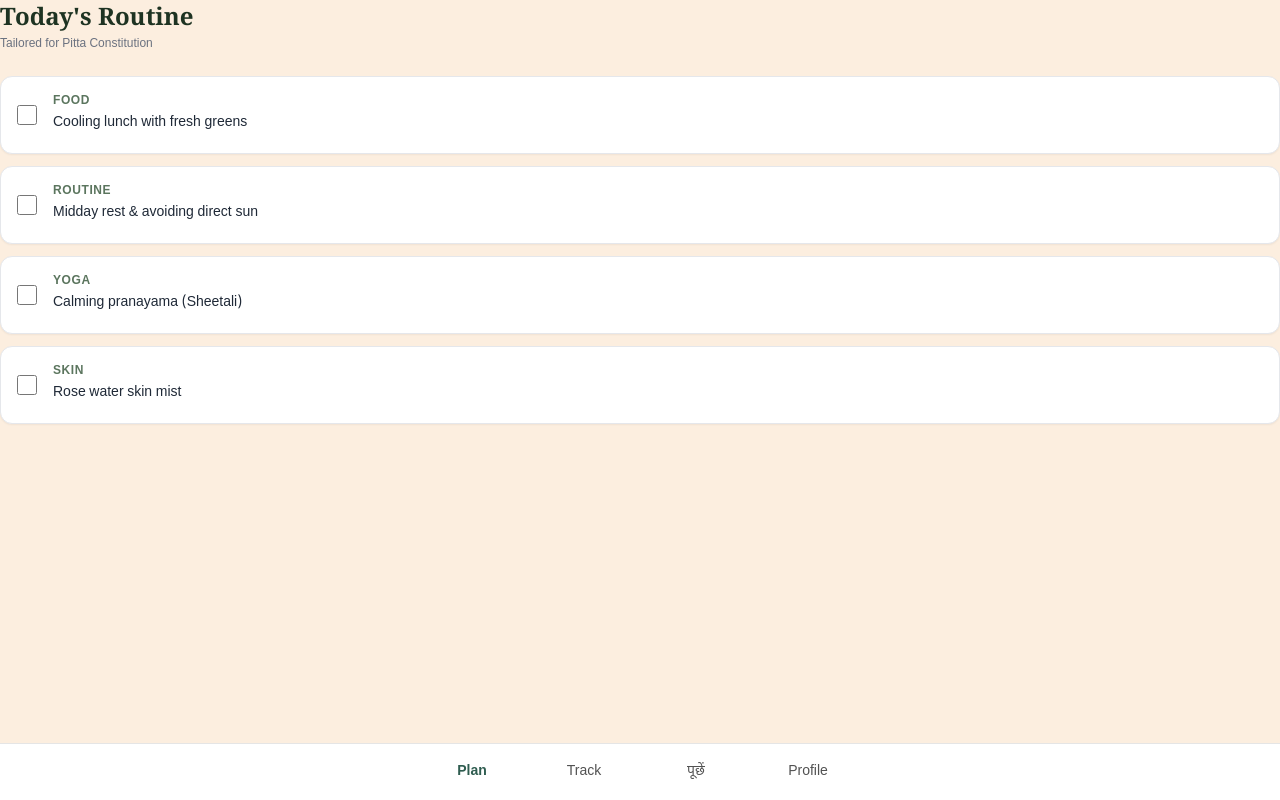
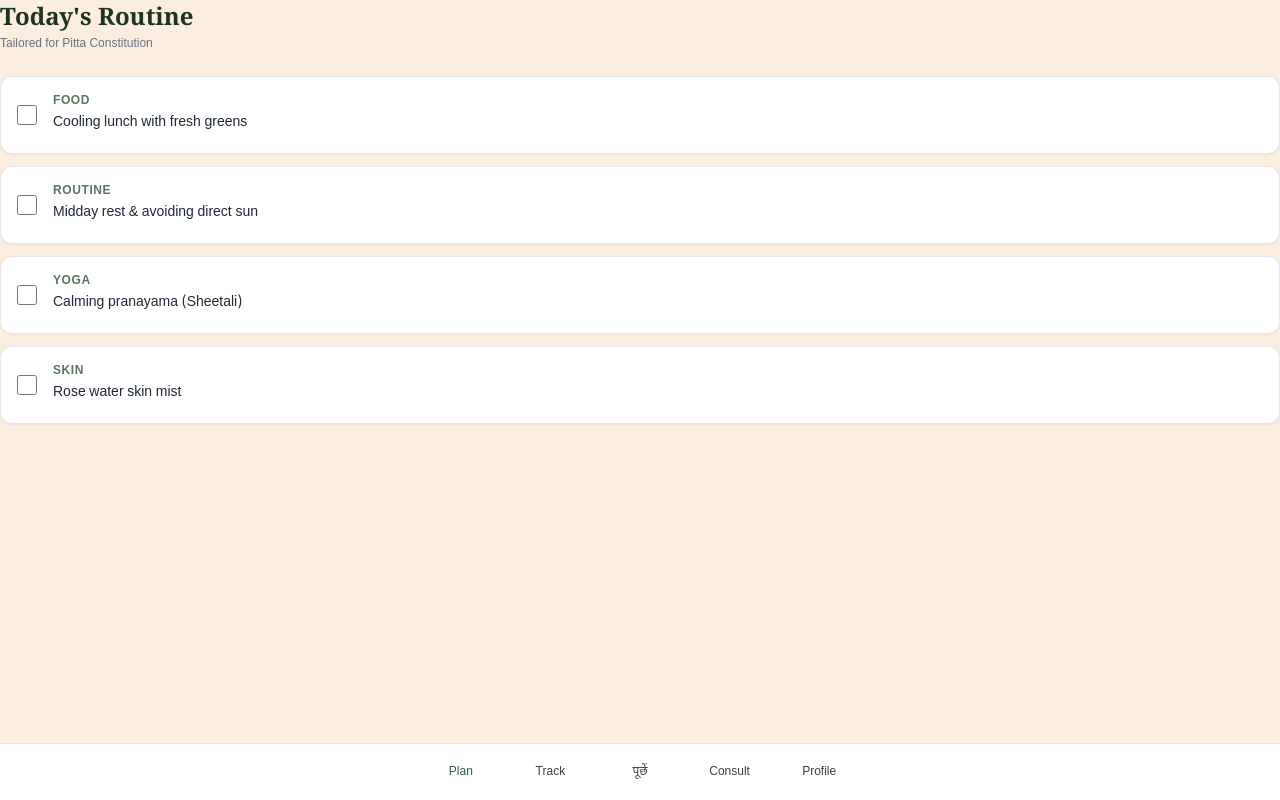
Before and after one commit to rksaini3/sthamly, a Next.js app: page /plan in a window 1280 px wide. Built offline with nearby package versions, Linux system fonts and the light colour scheme.

Commit message:
Update BottomNav.tsx

```diff
--- a/components/BottomNav.tsx
+++ b/components/BottomNav.tsx
@@ -7,27 +7,29 @@ const TABS = [
   { href: "/plan", label: "Plan" },
   { href: "/track", label: "Track" },
   { href: "/ask", label: "पूछें" },
+  { href: "/consult", label: "Consult" },
   { href: "/profile", label: "Profile" },
-];
+] as const;
 
 export default function BottomNav() {
   const pathname = usePathname();
 
   return (
     <nav
-      aria-label="मुख्य मेनू"
-      className="fixed inset-x-0 bottom-0 z-40 border-t border-neutral-200 bg-white pb-[env(safe-area-inset-bottom)]"
+      aria-label="मुख्य मेन्यू"
+      className="fixed inset-x-0 bottom-0 z-40 border-t border-neutral-200 bg-white"
     >
-      <ul className="mx-auto flex max-w-md justify-around">
+      <ul className="mx-auto grid max-w-md grid-cols-5">
         {TABS.map((tab) => {
           const active = pathname === tab.href || pathname.startsWith(`${tab.href}/`);
+
           return (
-            <li key={tab.href} className="flex-1">
+            <li key={tab.href}>
               <Link
                 href={tab.href}
                 aria-current={active ? "page" : undefined}
-                className={`flex h-14 items-center justify-center text-sm ${
-                  active ? "font-semibold text-brand" : "text-neutral-600"
+                className={`flex min-h-[56px] items-center justify-center px-1 text-center text-xs font-medium ${
+                  active ? "text-brand" : "text-neutral-700"
                 }`}
               >
                 {tab.label}
```
